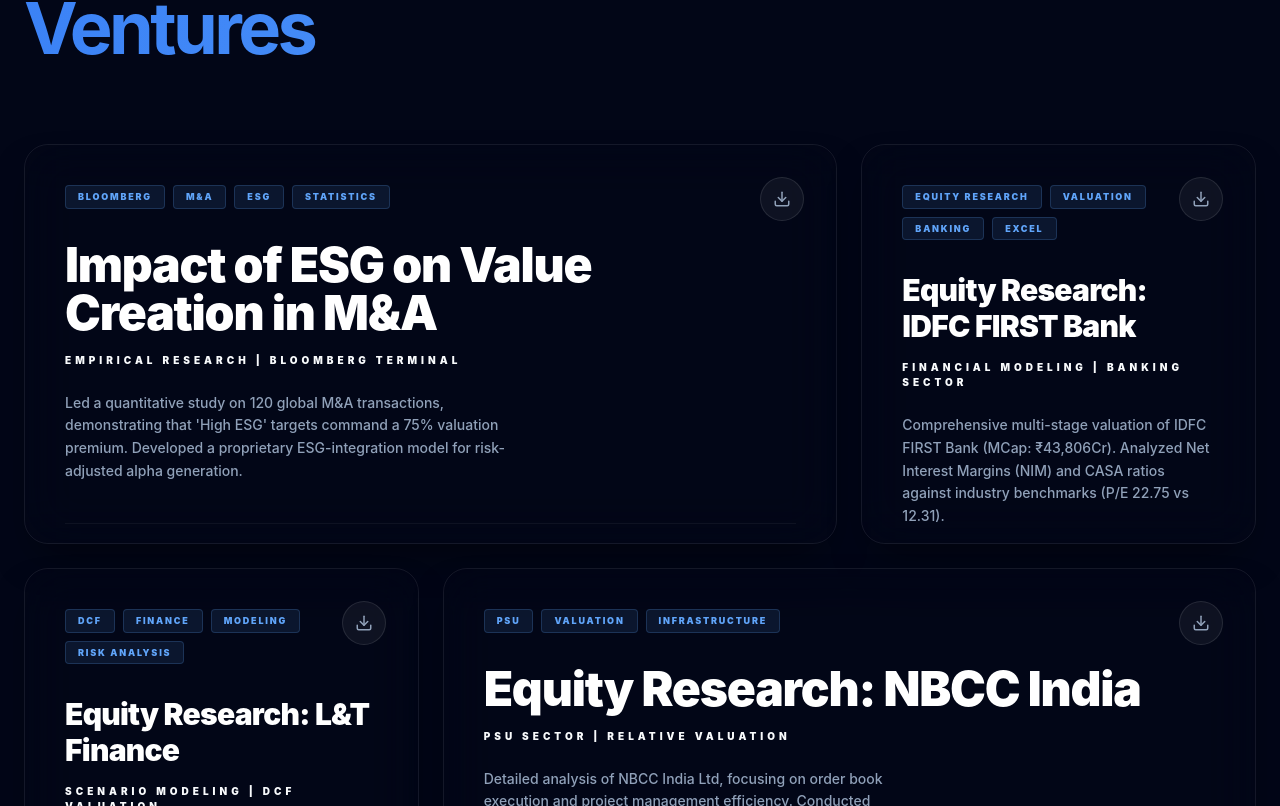
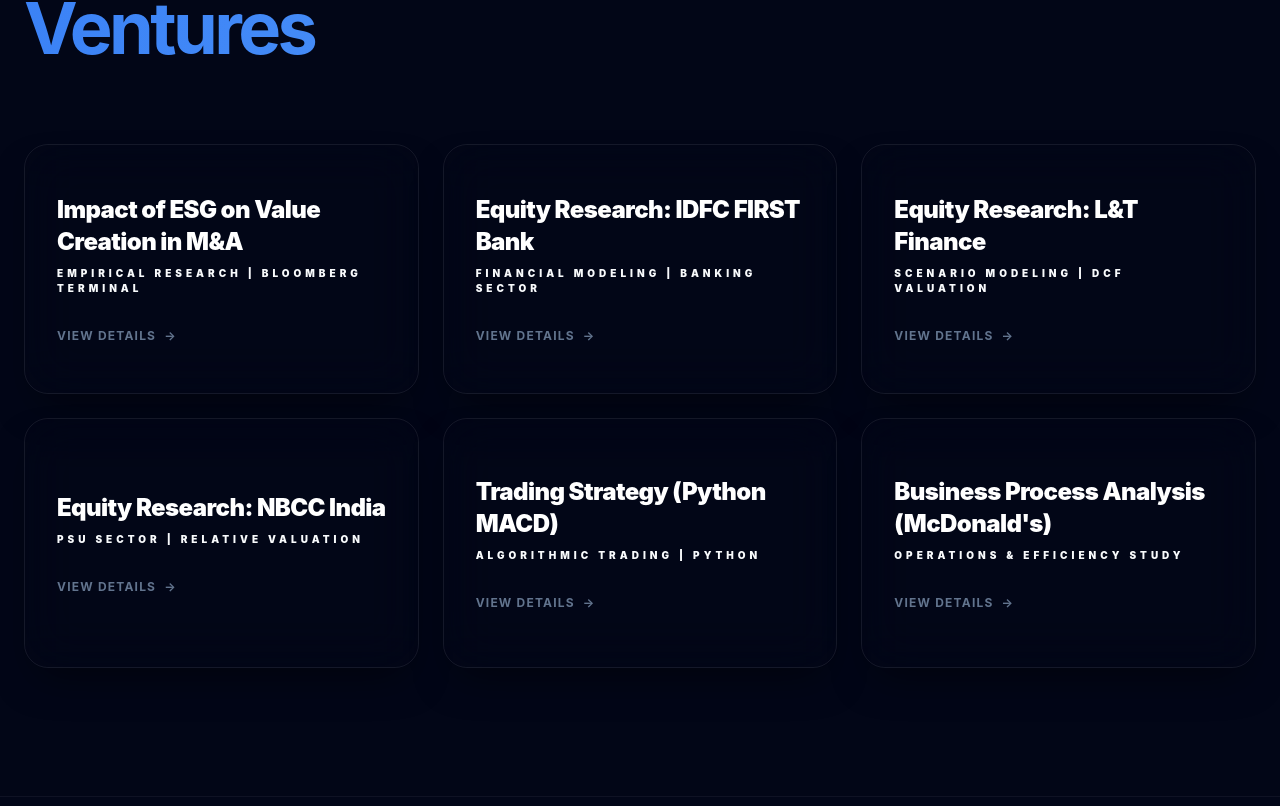
Before and after one commit to Gourav2167/sourav_portfolio, a React (Vite) app: page / in a window 1280 px wide. Shown: the part 4674-5480 px from the top of the page. Built offline with nearby package versions, Linux system fonts and the light colour scheme.

Commit message:
project preview

```diff
--- a/src/App.jsx
+++ b/src/App.jsx
@@ -38,7 +38,7 @@ function App() {
       <div className="portfolio-app min-h-screen bg-[var(--bg-primary)]">
         <div className="background-glow" />
         <Navbar />
-        <main className="relative z-10">
+        <main className="relative">
           <Routes>
             <Route path="/" element={<Home />} />
             <Route path="/gallery" element={<Gallery />} />
--- a/src/components/Projects.jsx
+++ b/src/components/Projects.jsx
@@ -1,9 +1,24 @@
-import React from 'react';
-import { motion } from 'framer-motion';
+import React, { useState, useEffect } from 'react';
+import { motion, AnimatePresence } from 'framer-motion';
 import { portfolioData } from '../data/portfolioData';
-import { ExternalLink, Database, Download } from 'lucide-react';
+import { Download, X } from 'lucide-react';
 
 const Projects = () => {
+    const [selectedProject, setSelectedProject] = useState(null);
+
+    // Prevent body scroll when modal is open
+    useEffect(() => {
+        if (selectedProject) {
+            document.body.style.overflow = 'hidden';
+        } else {
+            document.body.style.overflow = 'unset';
+        }
+        return () => {
+             document.body.style.overflow = 'unset';
+        }
+    }, [selectedProject]);
+
+
     return (
         <div className="relative max-w-[1300px] mx-auto">
             <h2 className="section-title">
@@ -11,9 +26,9 @@ const Projects = () => {
                 Strategic <span className="brand-text">Ventures</span>
             </h2>
 
-            <div className="grid grid-cols-1 md:grid-cols-3 gap-6 auto-rows-[400px]">
+            {/* Smaller, concise project grid */}
+            <div className="grid grid-cols-1 md:grid-cols-2 lg:grid-cols-3 gap-6 auto-rows-[250px]">
                 {portfolioData.projects.map((project, idx) => {
-                    const isLarge = idx % 3 === 0;
                     return (
                         <motion.div
                             key={idx}
@@ -21,59 +36,117 @@ const Projects = () => {
                             whileInView={{ opacity: 1, scale: 1 }}
                             viewport={{ once: true }}
                             transition={{ delay: idx * 0.1 }}
-                            className={`premium-card p-10 flex flex-col justify-between group h-full relative overflow-hidden ${isLarge ? 'md:col-span-2' : 'md:col-span-1'
-                                }`}
+                            onClick={() => setSelectedProject(project)}
+                            className="premium-card p-8 flex flex-col justify-center group cursor-pointer"
                         >
-                            {/* Download Button Overlay */}
-                            {project.downloadPath && (
-                                <a
-                                    href={project.downloadPath}
-                                    download
-                                    className="absolute top-8 right-8 z-10 p-3 bg-white/5 hover:bg-brand-primary/20 rounded-full border border-white/10 hover:border-brand-primary/50 transition-all duration-300 group/download"
-                                    title="Download Report"
+                            <div className="relative z-10">
+                                <h3 className="text-2xl font-black mb-2 tracking-tight text-white group-hover:brand-text transition-colors duration-500">
+                                    {project.title}
+                                </h3>
+                                <p className="text-brand-accent/60 text-[10px] font-black uppercase tracking-[0.4em]">
+                                    {project.subtitle}
+                                </p>
+
+                                <div className="mt-8 flex items-center text-xs font-bold uppercase tracking-widest text-slate-500 group-hover:text-brand-secondary transition-colors duration-300">
+                                    View Details <span className="ml-2 group-hover:translate-x-1 transition-transform">→</span>
+                                </div>
+                            </div>
+                        </motion.div>
+                    );
+                })}
+            </div>
+
+            {/* Preview Modal */}
+            <AnimatePresence>
+                {selectedProject && (
+                    <div className="fixed inset-0 z-[9999]">
+                        {/* Backdrop */}
+                        <motion.div
+                            initial={{ opacity: 0 }}
+                            animate={{ opacity: 1 }}
+                            exit={{ opacity: 0 }}
+                            onClick={() => setSelectedProject(null)}
+                            className="absolute inset-0 bg-black/60 backdrop-blur-sm"
+                        />
+
+                        {/* Modal Content */}
+                        <motion.div
+                            initial={{ opacity: 0, y: 50, scale: 0.95 }}
+                            animate={{ opacity: 1, y: 0, scale: 1 }}
+                            exit={{ opacity: 0, y: 20, scale: 0.95 }}
+                            transition={{ duration: 0.4, ease: [0.23, 1, 0.32, 1] }}
+                            className="fixed inset-0 z-[101] flex items-center justify-center p-4 md:p-8 pointer-events-none"
                         >
-                                    <Download size={18} className="text-slate-400 group-hover/download:text-brand-primary transition-colors" />
-                                </a>
-                            )}
+                            <div className="bg-[var(--bg-secondary)] border border-white/10 shadow-2xl rounded-[2rem] w-full max-w-4xl max-h-[90vh] overflow-y-auto pointer-events-auto relative flex flex-col">
 
-                            <div className="relative">
+                                {/* Close Button */}
+                                <button
+                                    onClick={() => setSelectedProject(null)}
+                                    className="absolute top-6 right-6 p-2 rounded-full bg-white/5 hover:bg-white/10 text-slate-400 hover:text-white transition-colors z-10"
+                                >
+                                    <X size={24} />
+                                </button>
+
+                                <div className="p-10 md:p-16 flex-1">
                                     <div className="flex flex-wrap gap-2 mb-8 pr-12">
-                                    {project.tags.map((tag, i) => (
-                                        <span key={i} className="text-[9px] font-black uppercase tracking-[0.2em] text-brand-secondary bg-brand-secondary/10 px-3 py-1 rounded-sm border border-brand-secondary/20">
+                                        {selectedProject.tags.map((tag, i) => (
+                                            <span key={i} className="text-[10px] font-black uppercase tracking-[0.2em] text-brand-secondary bg-brand-secondary/10 px-3 py-1 rounded-sm border border-brand-secondary/20">
                                                 {tag}
                                             </span>
                                         ))}
                                     </div>
 
-                                <h3 className={`font-black mb-4 tracking-tight text-white group-hover:brand-text transition-all duration-500 ${isLarge ? 'text-5xl' : 'text-3xl'
-                                    }`}>
-                                    {project.title}
+                                    <h3 className="text-4xl md:text-5xl font-black mb-4 tracking-tight text-white leading-tight">
+                                        {selectedProject.title}
                                     </h3>
-                                <p className="text-brand-accent/60 text-[10px] font-black uppercase tracking-[0.4em] mb-6">
-                                    {project.subtitle}
+                                    <p className="text-brand-accent/60 text-xs font-black uppercase tracking-[0.4em] mb-12">
+                                        {selectedProject.subtitle}
                                     </p>
 
-                                <p className="text-slate-400 text-sm leading-relaxed mb-10 font-medium max-w-md">
-                                    {project.description}
+                                    <div className="grid md:grid-cols-3 gap-12">
+                                         <div className="md:col-span-2">
+                                              <h4 className="text-xs font-black uppercase tracking-widest text-slate-500 mb-4 border-b border-white/10 pb-2">Overview</h4>
+                                              <p className="text-slate-300 text-base leading-relaxed font-medium">
+                                                  {selectedProject.description}
                                               </p>
                                          </div>
 
-                            <div className="grid grid-cols-3 gap-4 pt-10 border-t border-white/5 mt-auto">
-                                {project.metrics.map((metric, i) => (
+                                         <div className="md:col-span-1 border-l border-white/10 pl-0 md:pl-10">
+                                              <h4 className="text-xs font-black uppercase tracking-widest text-slate-500 mb-6 border-b border-white/10 pb-2">Key Metrics</h4>
+                                              <div className="flex flex-col gap-8">
+                                                {selectedProject.metrics.map((metric, i) => (
                                                     <div key={i} className="flex flex-col">
-                                        <div className="text-white font-black text-2xl tracking-tighter">
+                                                        <div className="text-white font-black text-3xl tracking-tighter">
                                                             {metric.value}
                                                         </div>
-                                        <div className="text-[8px] text-slate-500 font-bold uppercase tracking-widest mt-1">
+                                                        <div className="text-[9px] text-slate-500 font-bold uppercase tracking-widest mt-1">
                                                             {metric.label}
                                                         </div>
                                                     </div>
                                                 ))}
                                             </div>
+                                         </div>
+                                    </div>
+                                </div>
+
+                                {/* Footer Actions */}
+                                {selectedProject.downloadPath && (
+                                    <div className="p-8 md:px-16 md:py-8 bg-black/20 border-t border-white/5 flex justify-end">
+                                        <a
+                                            href={selectedProject.downloadPath}
+                                            download
+                                            className="flex items-center gap-3 px-8 py-4 bg-white text-black font-black uppercase tracking-widest text-xs rounded-full hover:bg-brand-secondary hover:text-white transition-all shadow-xl active:scale-95 group"
+                                        >
+                                            Download Asset
+                                            <Download size={16} className="group-hover:translate-y-0.5 transition-transform" />
+                                        </a>
+                                    </div>
+                                )}
+                            </div>
                         </motion.div>
-                    );
-                })}
                     </div>
+                )}
+            </AnimatePresence>
         </div>
     );
 };
```
Lines whose indentation alone changed are shown as unchanged.
